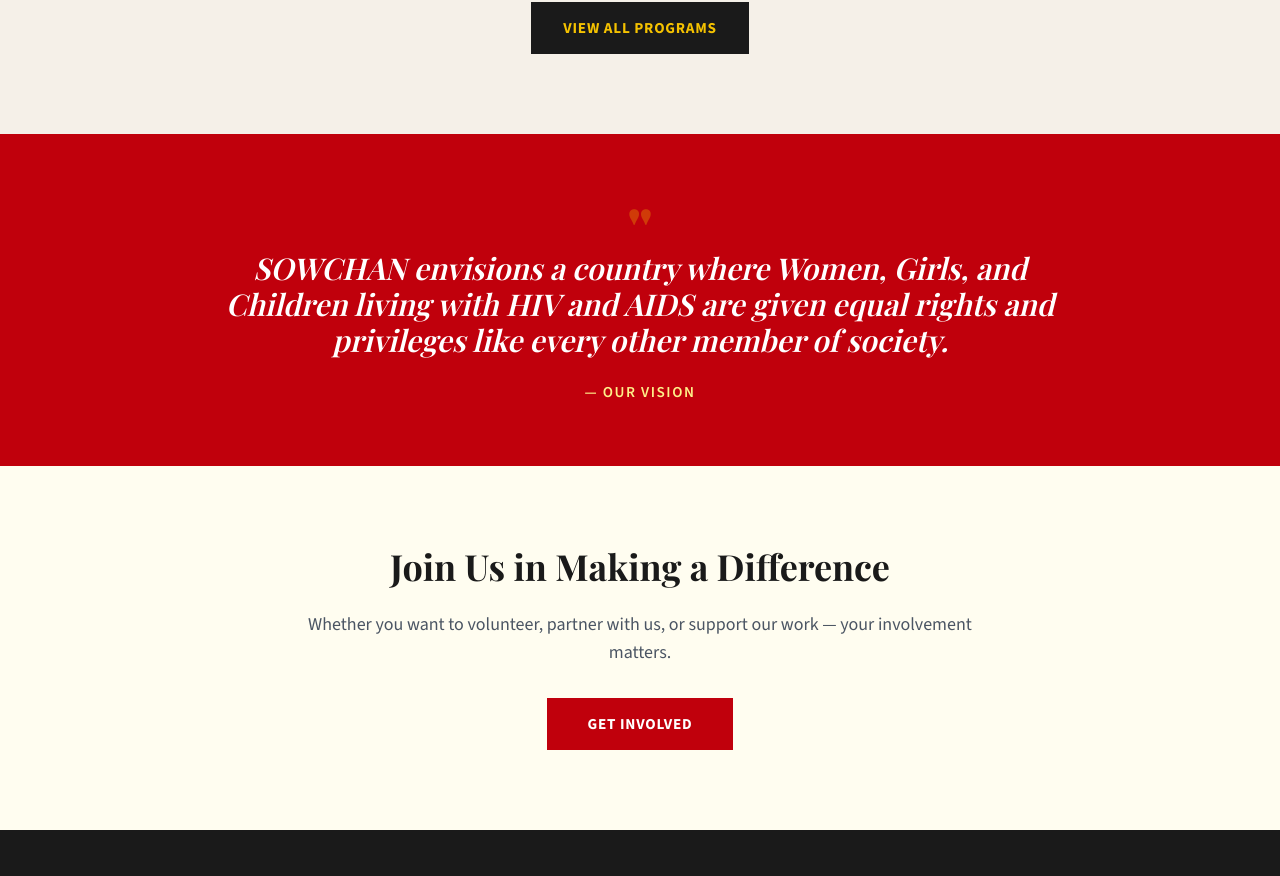
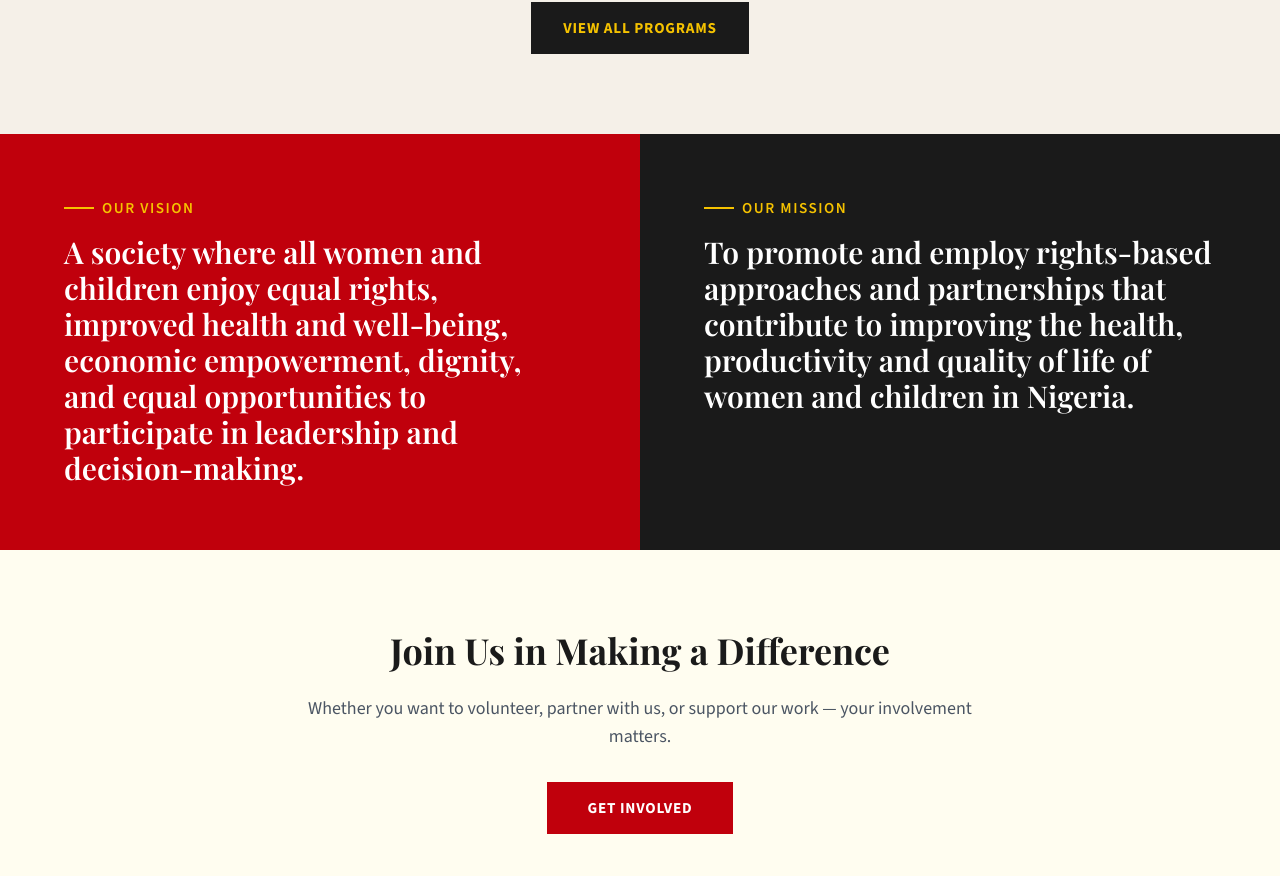
Before and after one commit to sech444/sowchan-website, a Next.js app: page / in a window 1280 px wide. Shown: the part 1936-2812 px from the top of the page. Built offline with nearby package versions, Linux system fonts and the light colour scheme.

Commit message:
Update index.js
0001-Add-Vision-and-Mission-section-to-homepage.patch

```diff
--- a/pages/index.js
+++ b/pages/index.js
@@ -186,27 +186,42 @@ export default function Home() {
         </div>
       </section>
 
-      {/* VISION QUOTE */}
-      <section
-        style={{ backgroundColor: '#C0000C' }}
-        className="py-16"
-      >
-        <div className="max-w-4xl mx-auto px-4 sm:px-6 lg:px-8 text-center">
-          <div
-            style={{ color: '#F5C200', fontFamily: 'Playfair Display, serif' }}
-            className="text-6xl font-black leading-none mb-6 opacity-30"
-          >
-            "
+      {/* VISION & MISSION */}
+      <section className="grid grid-cols-1 md:grid-cols-2">
+        <div style={{ backgroundColor: '#C0000C' }} className="px-6 sm:px-10 lg:px-16 py-16">
+          <div className="max-w-xl mx-auto md:ml-auto md:mr-0">
+            <div className="flex items-center gap-2 mb-4">
+              <div style={{ width: '30px', height: '2px', backgroundColor: '#F5C200' }}></div>
+              <span style={{ color: '#F5C200' }} className="text-sm font-semibold uppercase tracking-widest">
+                Our Vision
+              </span>
+            </div>
+            <p
+              style={{ fontFamily: 'Playfair Display, serif', color: 'white' }}
+              className="text-2xl md:text-3xl font-semibold leading-relaxed"
+            >
+              A society where all women and children enjoy equal rights, improved health and
+              well-being, economic empowerment, dignity, and equal opportunities to participate
+              in leadership and decision-making.
+            </p>
           </div>
-          <blockquote
-            style={{ fontFamily: 'Playfair Display, serif', color: 'white' }}
-            className="text-2xl md:text-3xl font-semibold italic leading-relaxed -mt-8"
-          >
-            SOWCHAN envisions a country where Women, Girls, and Children living with HIV and AIDS
-            are given equal rights and privileges like every other member of society.
-          </blockquote>
-          <div className="mt-6 text-yellow-200 text-sm font-semibold uppercase tracking-widest">
-            — Our Vision
+        </div>
+
+        <div style={{ backgroundColor: '#1A1A1A' }} className="px-6 sm:px-10 lg:px-16 py-16">
+          <div className="max-w-xl mx-auto md:mx-0">
+            <div className="flex items-center gap-2 mb-4">
+              <div style={{ width: '30px', height: '2px', backgroundColor: '#F5C200' }}></div>
+              <span style={{ color: '#F5C200' }} className="text-sm font-semibold uppercase tracking-widest">
+                Our Mission
+              </span>
+            </div>
+            <p
+              style={{ fontFamily: 'Playfair Display, serif', color: 'white' }}
+              className="text-2xl md:text-3xl font-semibold leading-relaxed"
+            >
+              To promote and employ rights-based approaches and partnerships that contribute to
+              improving the health, productivity and quality of life of women and children in Nigeria.
+            </p>
           </div>
         </div>
       </section>
```
